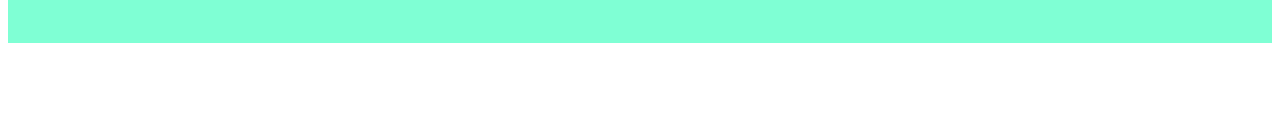
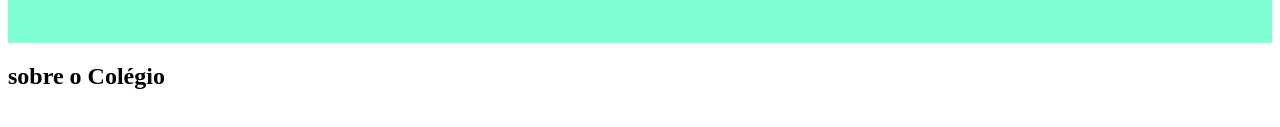
Before and after one commit to Reuelzin/turma-2-ano-C, a plain HTML site: page 2°C/index.html in a window 1280 px wide. Shown: the part 289-416 px from the top of the page. Drawn offline with Linux system fonts and the light colour scheme.

Commit message:
Update index.html

```diff
--- a/2°C/index.html
+++ b/2°C/index.html
@@ -16,6 +16,9 @@
         </li>
     </ul>
     </header>
-
+<section class="Colégio">
+<div class="Colégio-dic-conteudo">
+  <h2 class="Colégio-titulo">sobre o Colégio</h2>
+  <p class="Colégio-texto-um">
 </body>
 </html>
```
